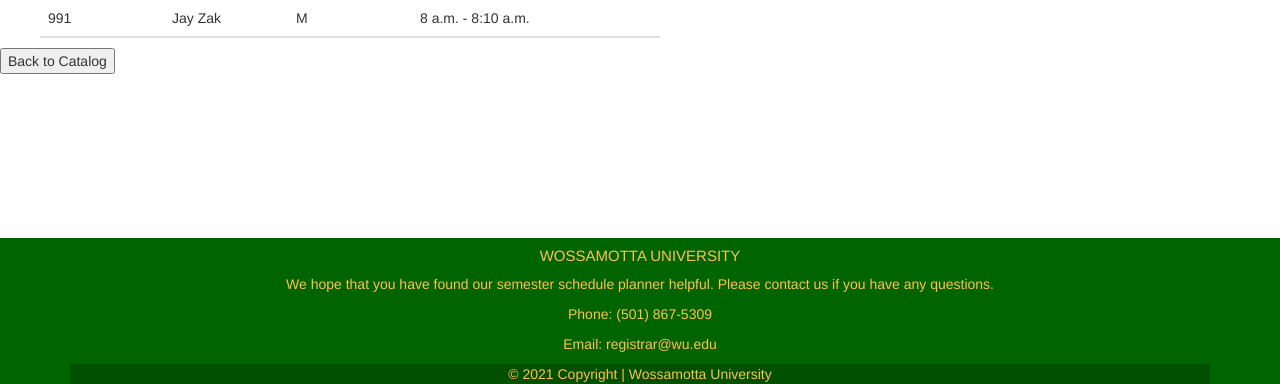
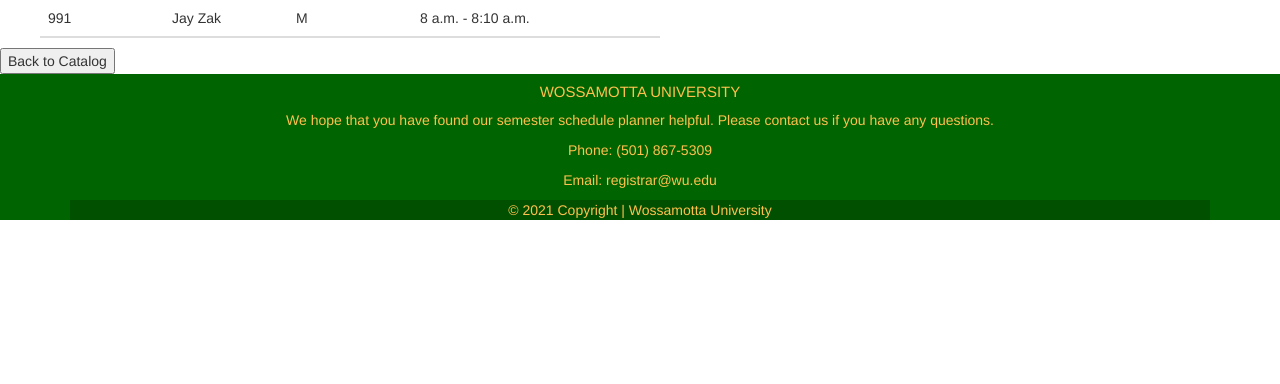
Before and after one commit to zgjohnson/semesterScheduler, a Django app: page /course/2 in a window 1280 px wide. Shown: the part 416-800 px from the top of the page. Run offline with Django 3.2, Linux system fonts and the light colour scheme; a user stored in the database is signed in; data comes from the database, SQL or seed files in the repository; both versions use the stored data as it was after the commit; some libraries are stand-ins or nearby versions.

Commit message:
Footer changes

```diff
--- a/catalog/templates/reservedTimes.html
+++ b/catalog/templates/reservedTimes.html
@@ -4,7 +4,7 @@
 {% block content %}
 <style>
     footer{
-    position: absolute;
+    position: relative;
     }
      th, td {
     padding: 8px;
--- a/catalog/templates/scheduleGenerator.html
+++ b/catalog/templates/scheduleGenerator.html
@@ -9,6 +9,7 @@
     }
 
     tr:hover {background-color:#f5f5f5;}
+    footer{position: relative;}
 </style>
     <h1>Schedule Generator</h1>
 
--- a/catalog/templates/viewCourse.html
+++ b/catalog/templates/viewCourse.html
@@ -11,7 +11,7 @@
     tr:hover {background-color:#f5f5f5;}
 
     footer{
-    position: absolute;
+    position: relative;
     }
 </style>
     <h1>{{ courses.course_Title }}</h1>
```
Also changed, not shown: db.sqlite3.
